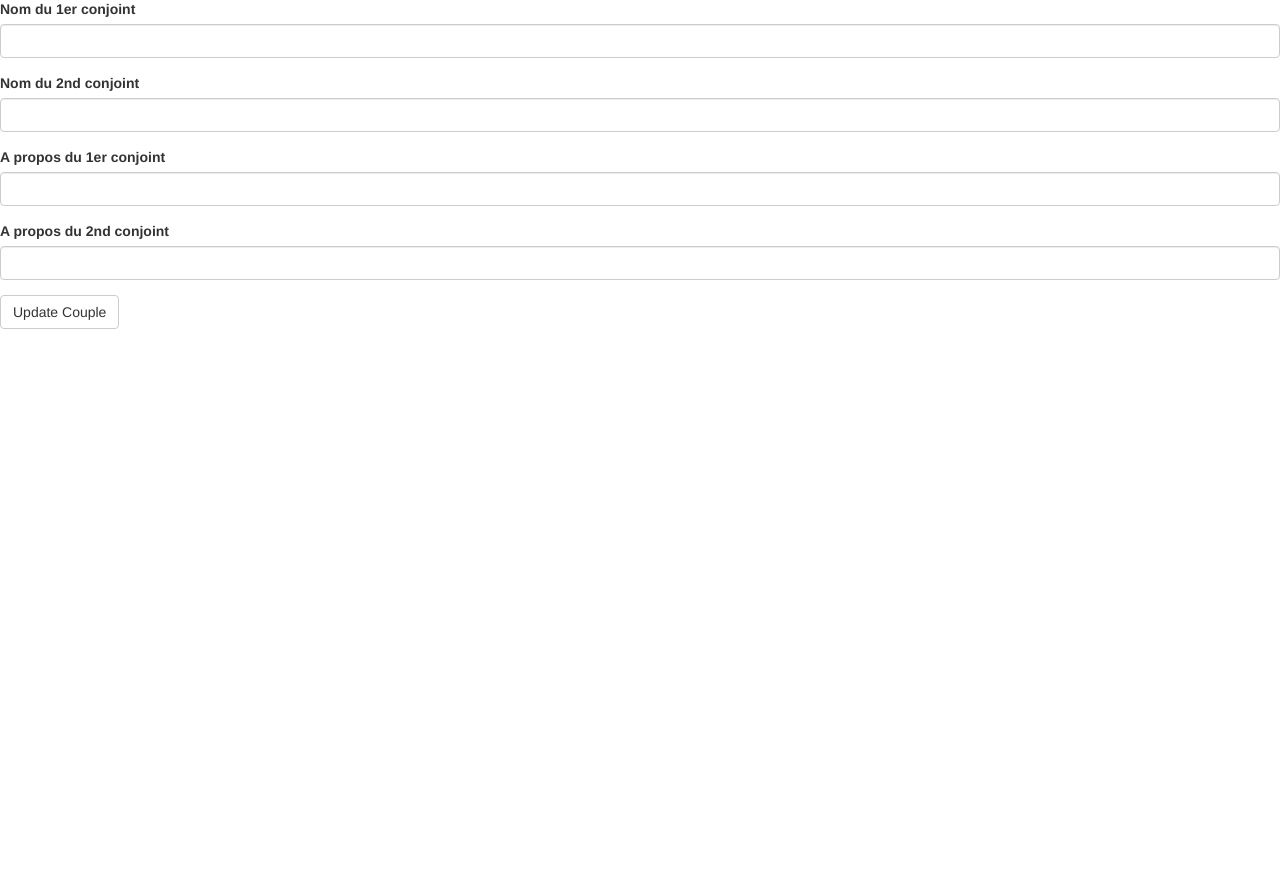
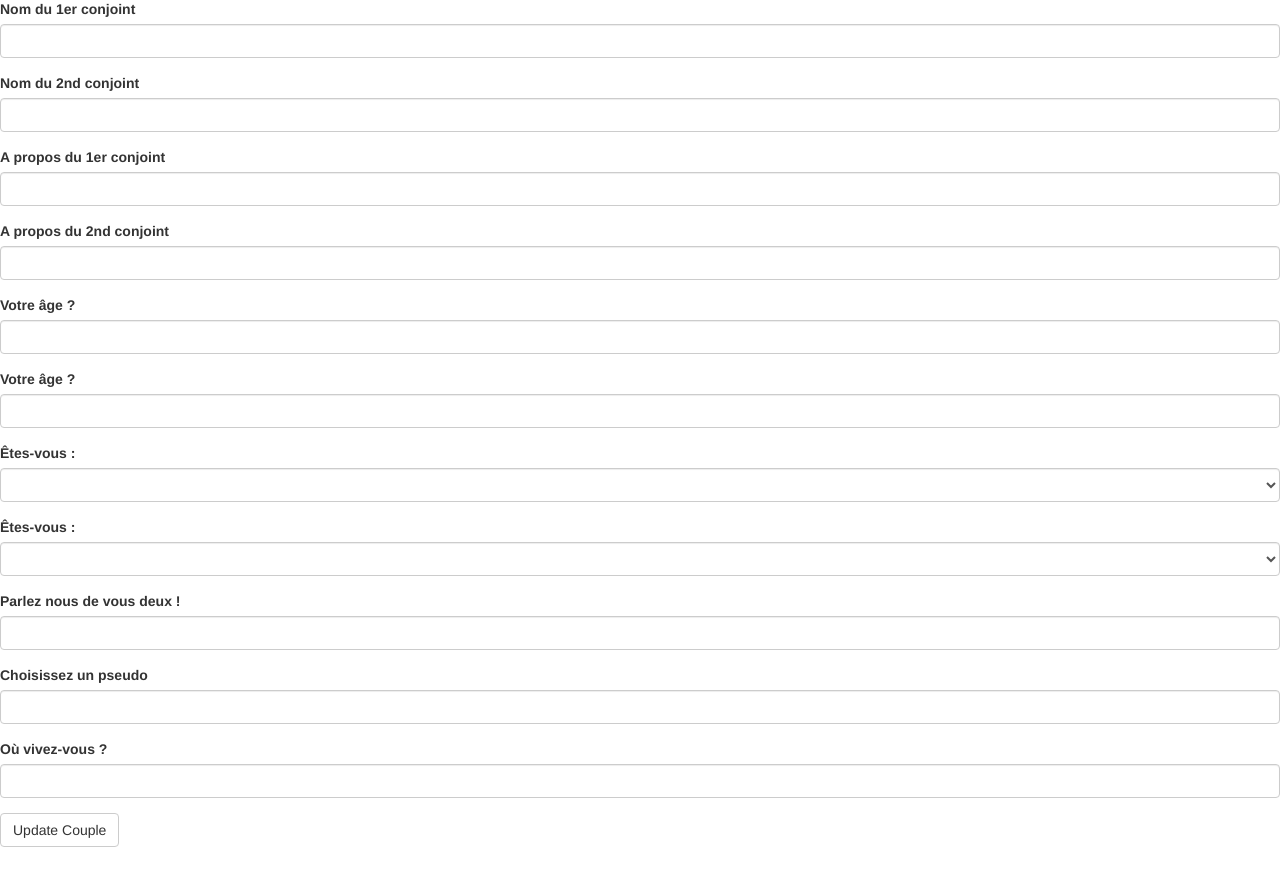
Before and after one commit to jbsebrier/tarte-aux-fraises, a Rails app: page /couples/1/edit in a window 1280 px wide. Shown: the part 84-973 px from the top of the page. Before the commit the page ends 413 px from the top, so only its background shows below. Run offline with Rails 7, Linux system fonts and the light colour scheme; the visitor is signed in with stand-in values (Sample User, id 1); data comes from the database, SQL or seed files in the repository; style sheets or scripts are compiled from the project's sources; parts of the project's set-up code (start-up, migrations or seed data) failed here and were passed over; some libraries are stand-ins or nearby versions.

Commit message:
completed couple profile creation form

```diff
--- a/app/controllers/couples_controller.rb
+++ b/app/controllers/couples_controller.rb
@@ -19,7 +19,7 @@ before_action :set_couple, only: [:show, :edit, :update]
   end
 
   def couple_params
-    params.require(:couple).permit(:email, :member1_name, :member2_name, :about_member1, :about_member2)
+    params.require(:couple).permit(:email, :member1_name, :member2_name, :about_member1, :about_member2, :age_member_1, :age_member_2, :gender_member_1, :gender_member_2, :about_couple, :couple_nickname, :couple_city)
   end
 
 end
--- a/app/views/couples/edit.html.erb
+++ b/app/views/couples/edit.html.erb
@@ -1,10 +1,22 @@
 <h2>Créez votre profil de couple</h2>
+
 <%= @couple.email %>
 
 <%= simple_form_for @couple do |f| %>
-  <%= f.input :member1_name, label: 'Nom du 1er conjoint', error: 'Obligatoire, merci de remplir ce champ' %>
-  <%= f.input :member2_name, label: 'Nom du 2nd conjoint', error: 'Obligatoire, merci de remplir ce champ' %>
+  <%= f.input :member1_name, label: 'Nom du 1er conjoint', error: 'Votre petit nom' %>
+  <%= f.input :member2_name, label: 'Nom du 2nd conjoint', error: 'Nom de votre moitié' %>
   <%= f.input :about_member1, label: 'A propos du 1er conjoint', error: 'Présentez-vous aux autres couples' %>
   <%= f.input :about_member2, label: 'A propos du 2nd conjoint', error: 'Présentez-vous aux autres couples' %>
+  <%= f.input :age_member_1, label: 'Votre âge ?', error: 'Renseignez votre âge' %>
+  <%= f.input :age_member_2, label: 'Votre âge ?', error: 'Renseignez votre âge' %>
+  <%= f.input :gender_member_1, label: 'Êtes-vous :', collection: ["M", "F"], error: 'Renseignez votre genre' %>
+  <%= f.input :gender_member_2, label: 'Êtes-vous :', collection: ["M", "F"], error: 'Renseignez votre genre' %>
+  <%= f.input :about_couple, label: 'Parlez nous de vous deux !', error: 'Parlez nous de vous deux' %>
+  <%= f.input :couple_nickname, label: 'Choisissez un pseudo', error: 'Choisissez un pseudo' %>
+  <%= f.input :couple_city, label: 'Où vivez-vous ?', error: 'Où vivez-vous ?' %>
+
+
+
+
   <%= f.button :submit %>
 <% end %>
```
Also changed, not shown: app/views/couples/show.html.erb (+8 -2 lines).
